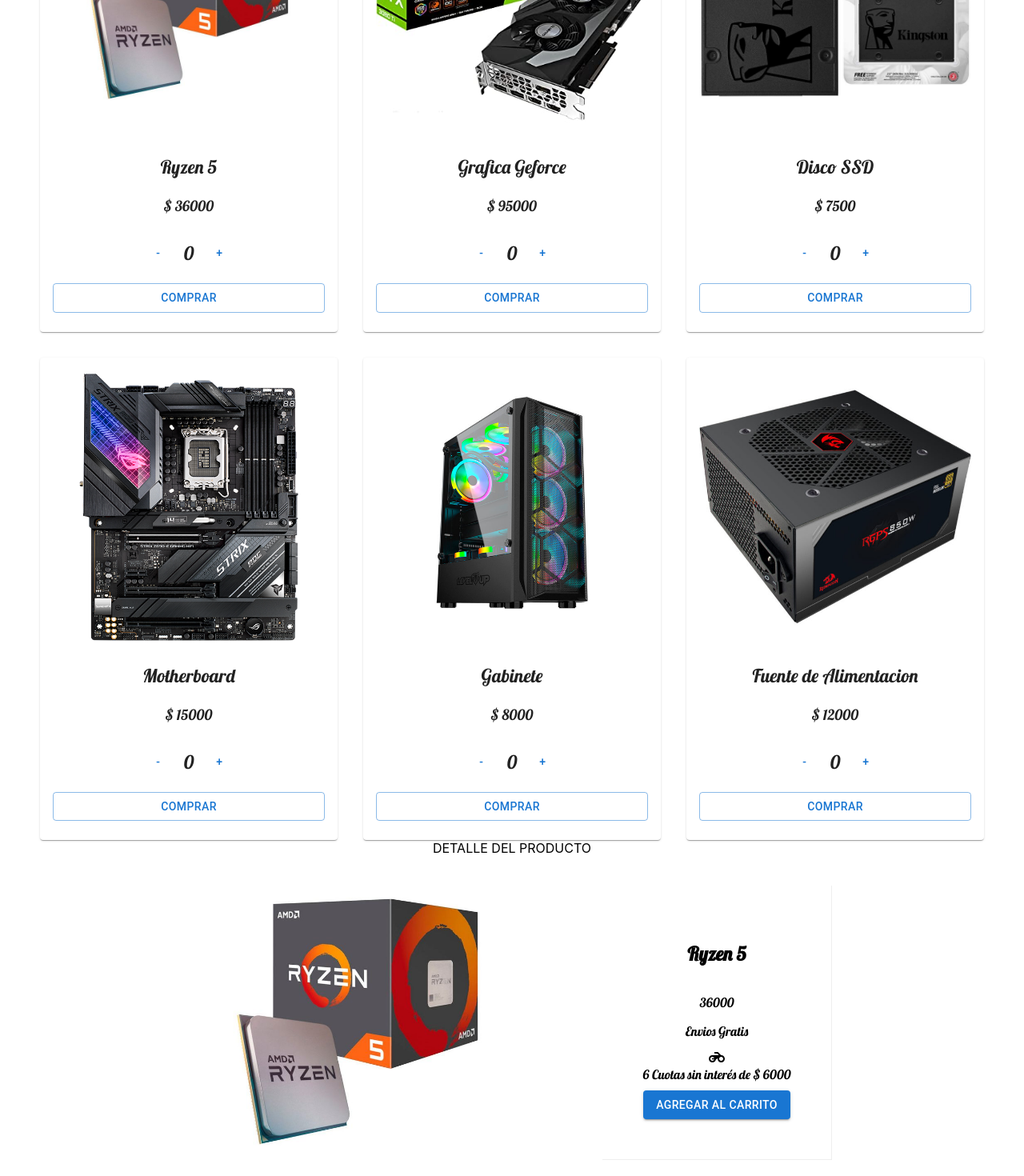
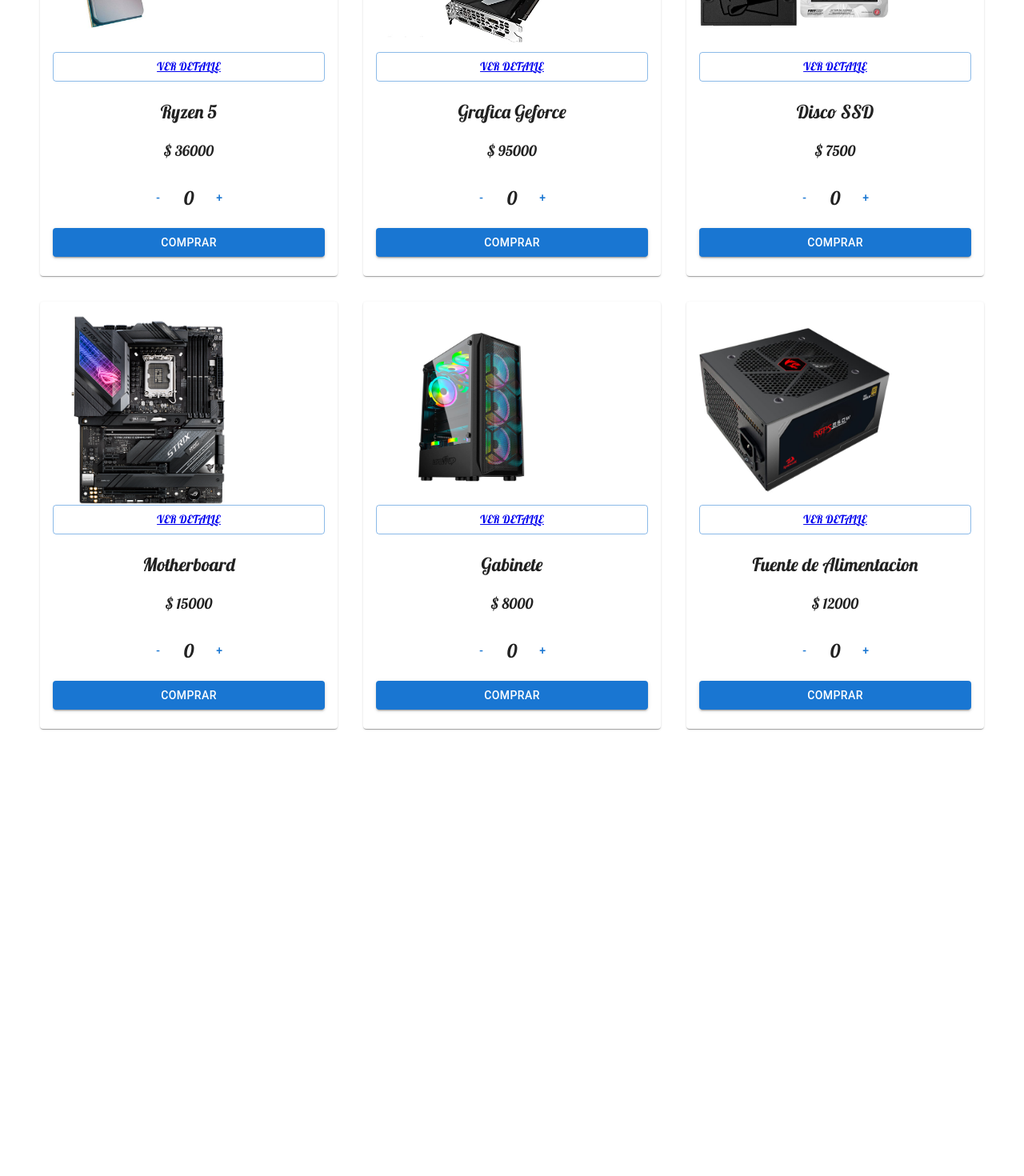
Before and after one commit to vjbc94/Luxon-React, a React (Create React App) app: page / in a window 1280 px wide. Shown: the part 384-1854 px from the top of the page at 80% size. After the commit the page ends 1345 px from the top, so only its background shows below. Built offline with nearby package versions, Linux system fonts and the light colour scheme.

Commit message:
Primera Entrega

```diff
--- a/src/App.js
+++ b/src/App.js
@@ -1,20 +1,25 @@
 import './App.css';
 import NavBar from './components/NavBar/NavBar';
-import productos from './utils/mock';
-import CardList from './components/Item/ItemList';
 import ItemListContainer from './components/ItemListContainer/ItemListContainer';
 import ItemDetailContainer from './components/ItemDetailContainer/ItemDetailContainer';
+import { Routes, Route, BrowserRouter } from 'react-router-dom';
 
 function App() {
   return (
-    <div className="App">
-      <NavBar/>
-      <div className='Card-pantalla'>
-        <CardList titulo = {'PRODUCTOS'} products={productos}/>
-        <ItemListContainer/>
-        <ItemDetailContainer/>
+    <>
+      <div className="App">
+        <BrowserRouter>
+          <NavBar />
+          <Routes>
+            <Route path='/' element={<ItemListContainer />} />
+            <Route path='/product/:id' element={<ItemDetailContainer/>} />
+            <Route path='/categoria/:id' element={<ItemDetailContainer/>} />
+          </Routes>
+        </BrowserRouter>
+
       </div>
-    </div>
+    </>
+
   );
 }
 
--- a/src/components/Item/Item.css
+++ b/src/components/Item/Item.css
@@ -1,5 +1,5 @@
 img {
-    width: 100%;
+    width: 70%;
 }
 
 .card-item {
@@ -15,7 +15,12 @@
     margin-bottom: 10px;
     font-size: 18px;
 }
+
 .contador {
     display: flex;
     justify-content: center;
 }
+
+.img-btn {
+    display: contents;
+}
--- a/src/components/Item/Item.js
+++ b/src/components/Item/Item.js
@@ -3,20 +3,23 @@
 import CardContent from '@mui/material/CardContent';
 import Button from '@mui/material/Button';
 import ItemCount from '../ItemListContainer/ItemCounter';
+import { Link } from 'react-router-dom';
 
-const CardItem = ( {imagen, titulo, precio,stock}) => {
-
+const CardItem = ( {imagen, titulo, precio,stock, id}) => {
+console.log ("Respuesta : ", id)
     return (
         <Card sx={{ minWidth: 275 }}>
             <CardContent>
                 <div className='card-item'>
-                    <div>
+                    <div className='img-btn'>
                         <img src={`./${imagen}`} />
+                        <Button variant={'outlined'} >
+                            <Link to={`/product/${id}`}> Ver Detalle </Link> </Button>
                     </div>
                     <p>{titulo}</p>
                     <span>$ {precio}</span>
                     <ItemCount stock={stock}/>
-                    <Button variant="outlined"> Comprar </Button>
+                    <Button variant="contained" className='btn-comprar'> Comprar </Button>
                 </div>
             </CardContent>
         </Card>
--- a/src/components/Item/ItemList.js
+++ b/src/components/Item/ItemList.js
@@ -11,7 +11,7 @@
                     products.map(({ titulo, precio, imagen, id, stock }) => {
                         return (
                             <Grid item md={4} key={id}>
-                                <CardItem titulo={titulo} precio={precio} imagen={imagen} stock={stock} />
+                                <CardItem titulo={titulo} precio={precio} imagen={imagen} stock={stock} id={id} />
                             </Grid>
                         )
                     })
--- a/src/components/ItemDetail/ItemDetail.js
+++ b/src/components/ItemDetail/ItemDetail.js
@@ -1,10 +1,11 @@
 import { Button } from '@mui/material'
 import './ItemDetail.css'
 import MotorcycleIcon from '@material-ui/icons/Motorcycle';
+
 const ItemDetail = ({ data }) => {
     console.log(data)
     return (
-
+        <>
         <div>
             <div className='product-container'>
                 <div className="product-imagen">
@@ -21,6 +22,7 @@
                 </div>
             </div>
         </div>
+        </>
     )
 }
 
--- a/src/components/ItemDetailContainer/ItemDetailContainer.js
+++ b/src/components/ItemDetailContainer/ItemDetailContainer.js
@@ -1,26 +1,33 @@
 import { useEffect, useState } from "react"
 import ItemDetail from "../ItemDetail/ItemDetail"
-import { producto } from "../../utils/mock"
+import  productos  from "../../utils/mock"
+import { useParams } from "react-router-dom"
 
 
 const ItemDetailContainer = () => {
+    const {id} = useParams()
+    const {categoria} = useParams()
     const [product, setProducts] = useState({})
 
-    const getItem = () => {
+   /*  const getItem = () => {
         return new Promise((resolve, reject) => {
             setTimeout(() => {
-                resolve(producto)
+                resolve(productos)
             }, 2000)
         })
-    }
+    } */
 
     useEffect(() => {
-        getItem()
+      /*   getItem()
             .then((res) => {
                 console.log("Respuesta getItem: ", res)
                 setProducts(res)
+            }) */
+            const productFilter = productos.find((product) => {
+                return product.id === parseInt(id);
             })
-    }, [])
+            setProducts(productFilter)
+    }, [id])
 
 
     return (
@@ -28,8 +35,7 @@
             <div>
                 DETALLE DEL PRODUCTO
             </div>
-            <ItemDetail data={product}
-            />
+            {product && <ItemDetail data={product}/>}
         </>
 
     )
--- a/src/components/ItemListContainer/ItemListContainer.js
+++ b/src/components/ItemListContainer/ItemListContainer.js
@@ -1,5 +1,6 @@
 import { useEffect, useState } from "react"
 import productos from "../../utils/mock"
+import CardList from "../Item/ItemList"
 
 
 const ItemListContainer = ()  => {
@@ -27,6 +28,12 @@
         })
     }
 
+    return(
+        <div className='Card-pantalla'>
+            <CardList titulo={'PRODUCTOS'} products={productos} />
+        </div>
+    )
+
 }
 
 export default ItemListContainer
--- a/src/components/NavBar/NavBar.js
+++ b/src/components/NavBar/NavBar.js
@@ -3,6 +3,7 @@
 import { Toolbar } from '@mui/material'
 import { Button } from '@mui/material'
 import AddShoppingCartTwoToneIcon from '@mui/icons-material/AddShoppingCartTwoTone';
+import { Link } from 'react-router-dom';
 const NavBar = () => {
 
     return (
@@ -10,11 +11,12 @@
             <AppBar position="static" color="inherit" className='header-principal'>
                 <Toolbar>
                     <div className='container-logo'>
-                        <img src="./luxoon.png" alt='foto' />
+                    <Link to="/">    <img src="./luxoon.png" alt='foto' /> </Link>
                     </div>
                     <ul className='navbar'>
                         <li className='li-inicio'>
-                            <Button color="inherit"  >INICIO</Button>
+                            <Button color="inherit"> <Link to="/">INICIO </Link>
+                            </Button>
                         </li>
                         <li>
                             <Button color="inherit" >PRODUCTOS</Button>
@@ -27,8 +29,8 @@
                         </li>
                     </ul>
                     <Button color="inherit">
-                    <AddShoppingCartTwoToneIcon />
-                </Button>
+                        <AddShoppingCartTwoToneIcon />
+                    </Button>
                 </Toolbar>
             </AppBar>
         </>
--- a/src/utils/mock.js
+++ b/src/utils/mock.js
@@ -4,54 +4,49 @@
         precio: 36000,
         imagen: 'raizen.png',
         stock: 7,
-        id: 1
+        id: 1,
+        categoria: 'procesador'
     },
     {
         titulo: 'Grafica Geforce',
         precio: 95000,
         imagen: 'gforce.jpg',
         stock: 7,
-        id: 2
+        id: 2,
+        categoria: 'graficos'
     },
     {
         titulo: 'Disco SSD',
         precio: 7500,
         imagen: 'ssd.jpg',
         stock: 7,
-        id: 3
+        id: 3,
+        categoria:'discos'
     },
     {
         titulo: 'Motherboard',
         precio: 15000,
         imagen: 'asus-600.png',
         stock: 7,
-        id: 4
+        id: 4,
+        categoria: 'tarjetas'
     },
     {
         titulo: 'Gabinete',
         precio: 8000,
         imagen: 'gabinete.jpg',
         stock: 7,
-        id: 5
+        id: 5,
+        categoria: 'accesorios'
     },
     {
         titulo: 'Fuente de Alimentacion',
         precio: 12000,
         imagen: 'redragon.jpg',
         stock: 7,
-        id: 6
+        id: 6,
+        categoria: 'energia'
     },
 ]
 
-
-const producto  =   {
-        titulo: 'Ryzen 5',
-        precio: 36000,
-        imagen: 'raizen.png',
-        stock: 7,
-        id: 1
-}
-
 export default productos
-
-export {producto}
```
